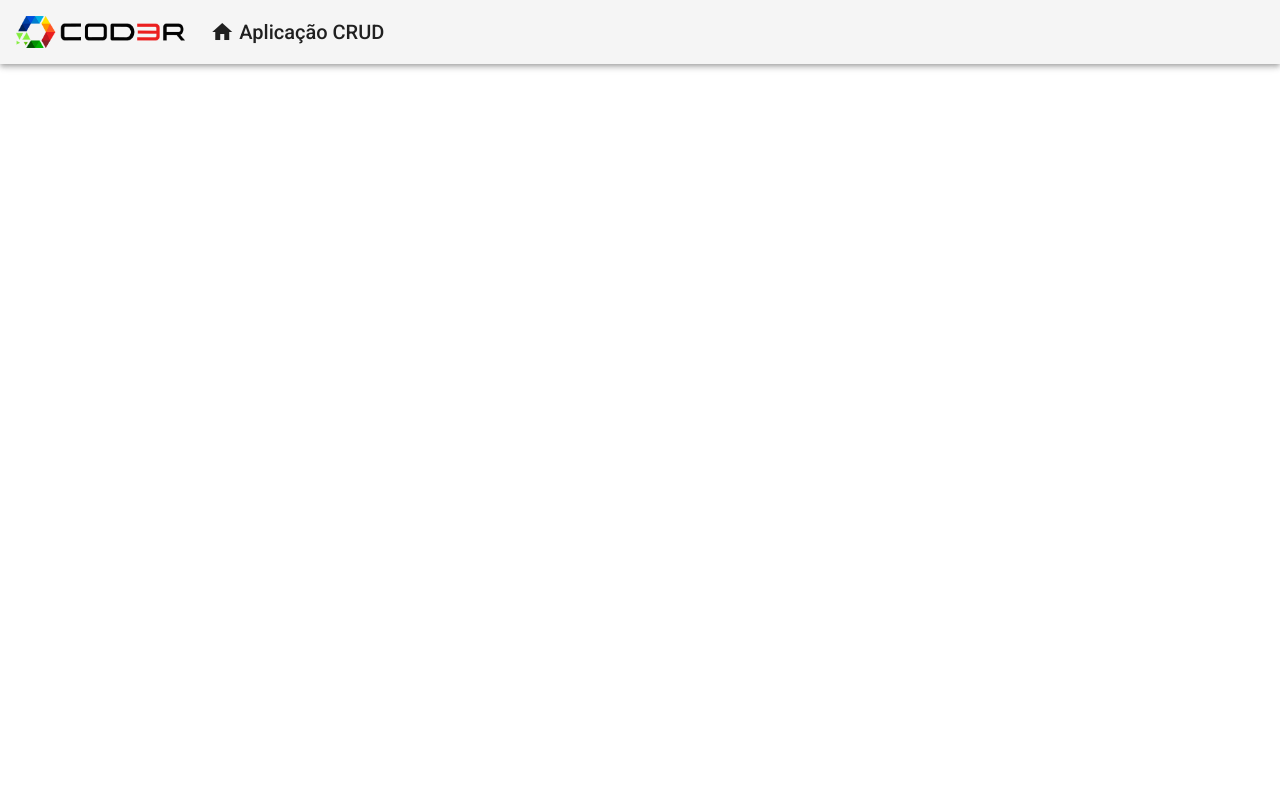
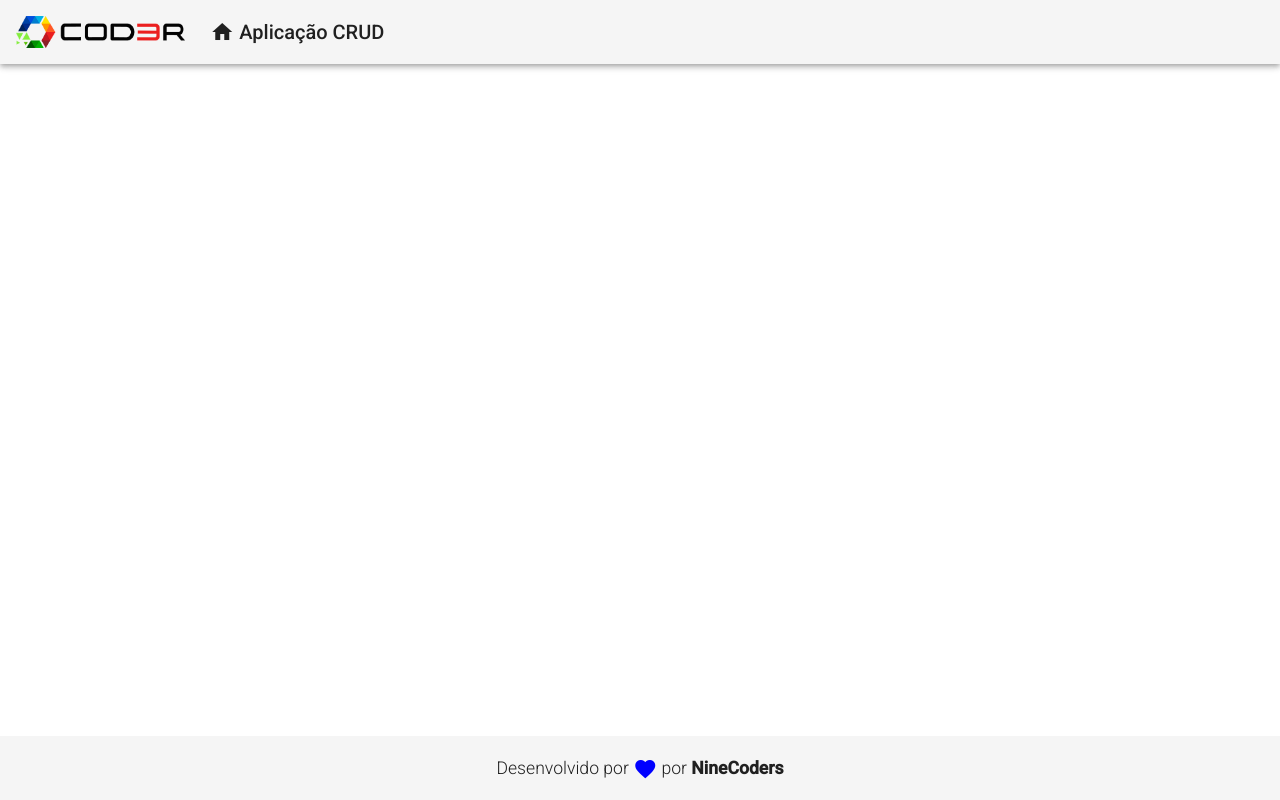
Before and after one commit to diegominelli/Angular-Cod3r, an Angular app: page / in a window 1280 px wide. Built offline with nearby package versions, Linux system fonts and the light colour scheme.

Commit message:
Estilização do componente footer

```diff
--- a/src/app/app.component.html
+++ b/src/app/app.component.html
@@ -1 +1,2 @@
 <app-header></app-header>
+<app-footer></app-footer>
--- a/src/app/components/template/footer/footer.component.css
+++ b/src/app/components/template/footer/footer.component.css
@@ -0,0 +1,13 @@
+.footer {
+    position: fixed;
+    bottom: 0;
+
+    display: flex;
+    justify-content: center;
+}
+
+.footer > span {
+    font-size: 1.1rem;
+    font-weight: 300;
+
+}
--- a/src/app/components/template/footer/footer.component.html
+++ b/src/app/components/template/footer/footer.component.html
@@ -1 +1,9 @@
-<p>footer works!</p>
+<mat-toolbar class="footer">
+    <span>
+        Desenvolvido por
+        <i class="material-icons azul v-middle">
+            favorite
+        </i>
+        por <strong>NineCoders</strong>
+    </span>
+</mat-toolbar>
--- a/src/styles.css
+++ b/src/styles.css
@@ -2,3 +2,11 @@
 
 html, body { height: 100%; }
 body { margin: 0; font-family: Roboto, "Helvetica Neue", sans-serif; }
+
+.azul {
+    color: rgb(0,0,255);
+}
+
+.v-middle {
+    vertical-align: middle;
+}
```
